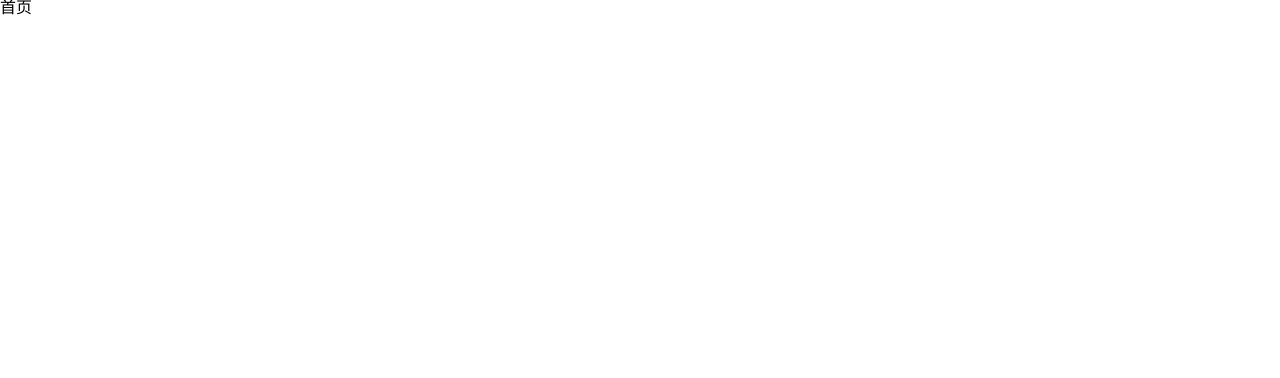
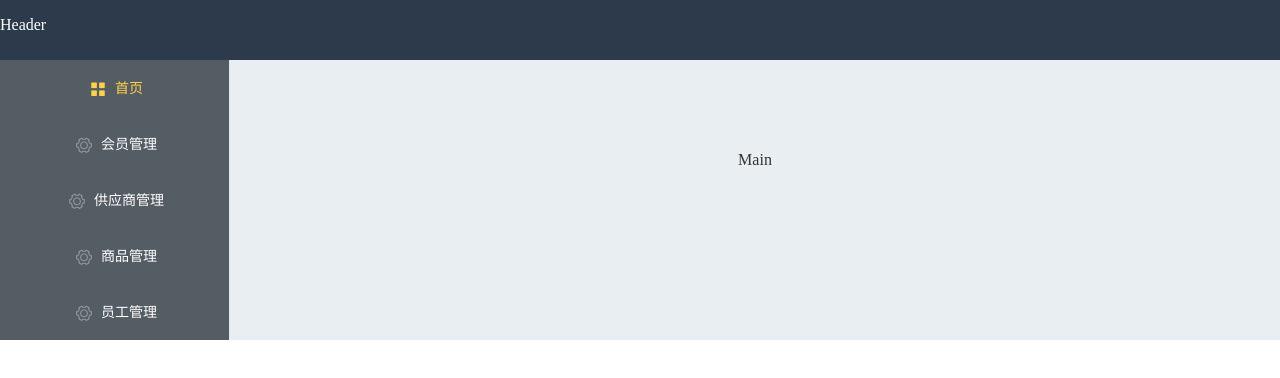
Before and after one commit to ZhangZhiPengMr/usian-manager-system, a Vue app: page /#/homepage in a window 1280 px wide. Shown: the top 378 px of the page. Built offline with nearby package versions, Linux system fonts and the light colour scheme; sample sign-in values are in the browser's storage.

Commit message:
feat(custom): 首页布局

```diff
--- a/src/homepage/index.vue
+++ b/src/homepage/index.vue
@@ -1,5 +1,41 @@
 <template>
-  <div>首页</div>
+  <div>
+    <el-container>
+      <el-header>Header</el-header>
+      <el-container>
+        <el-aside width="230px">
+          <el-menu
+            default-active="1"
+            background-color="#545c64"
+            text-color="#fff"
+            active-text-color="#ffd04b"
+          >
+            <el-menu-item index="1">
+              <i class="el-icon-menu"></i>
+              <span slot="title">首页</span>
+            </el-menu-item>
+            <el-menu-item index="2">
+              <i class="el-icon-setting"></i>
+              <span slot="title">会员管理</span>
+            </el-menu-item>
+            <el-menu-item index="3">
+              <i class="el-icon-setting"></i>
+              <span slot="title">供应商管理</span>
+            </el-menu-item>
+            <el-menu-item index="4">
+              <i class="el-icon-setting"></i>
+              <span slot="title">商品管理</span>
+            </el-menu-item>
+            <el-menu-item index="5">
+              <i class="el-icon-setting"></i>
+              <span slot="title">员工管理</span>
+            </el-menu-item>
+          </el-menu>
+        </el-aside>
+        <el-main>Main</el-main>
+      </el-container>
+    </el-container>
+  </div>
 </template>
 
 <script>
@@ -14,4 +50,25 @@ export default {
   methods: {},
 };
 </script>
-<style scoped lang="scss"></style>
+<style scoped lang="scss">
+.el-header {
+  background-color: #2d3a4b;
+  color: #fff;
+  line-height: 50px !important;
+  padding: 0;
+}
+
+.el-aside {
+  background-color: #d3dce6;
+  color: #333;
+  text-align: center;
+  line-height: 200px;
+}
+
+.el-main {
+  background-color: #e9eef3;
+  color: #333;
+  text-align: center;
+  line-height: 160px;
+}
+</style>
--- a/src/router/index.js
+++ b/src/router/index.js
@@ -20,6 +20,9 @@ const routes = [
     path: "/homepage",
     name: "homepage",
     component: () => import("../homepage"),
+    children: [
+
+    ]
   },
 ];
 
--- a/src/views/login/index.vue
+++ b/src/views/login/index.vue
@@ -91,9 +91,9 @@ export default {
   overflow: hidden;
 }
 .loginFrom {
-  width: 350px;
+  width: 450px;
   background-color: rgba(255, 255, 255, 0.8);
-  margin: 160px auto;
+  margin: 300px auto;
   border-radius: 20px;
   padding: 28px;
 }
```
